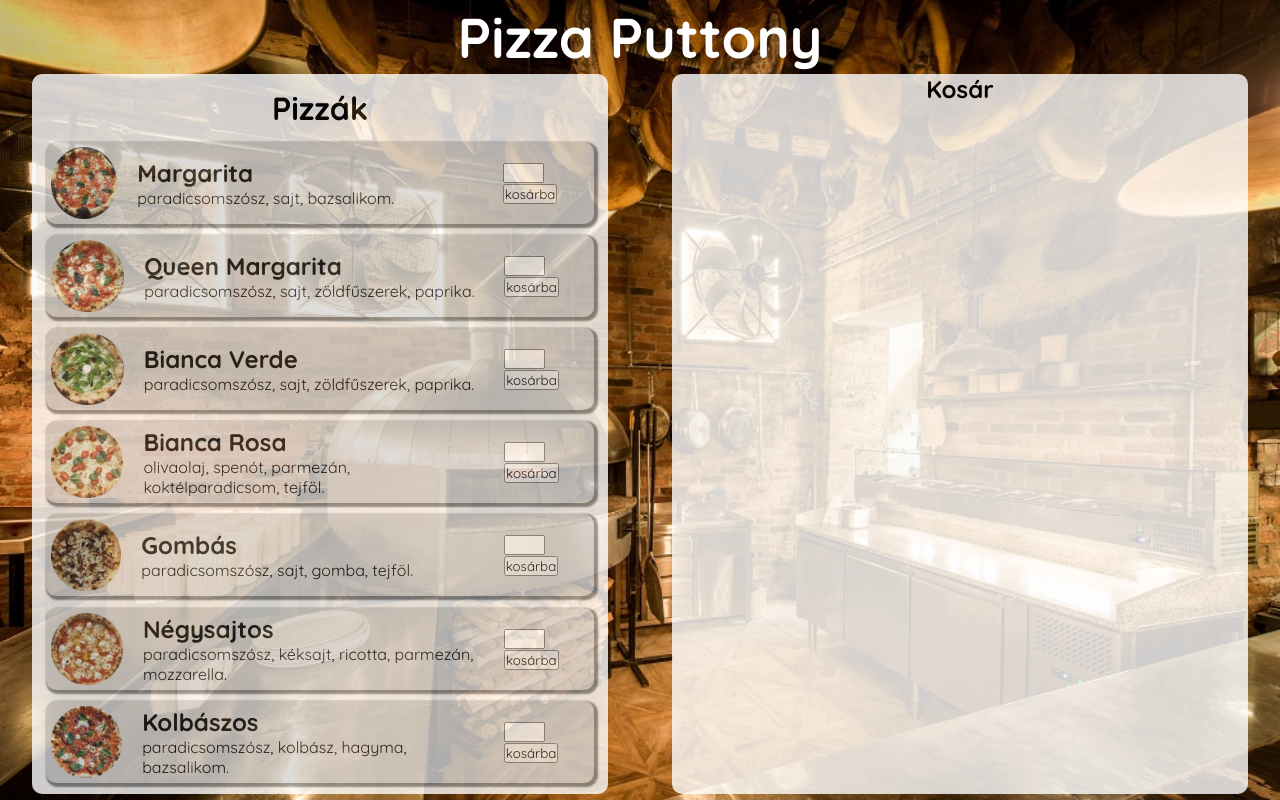
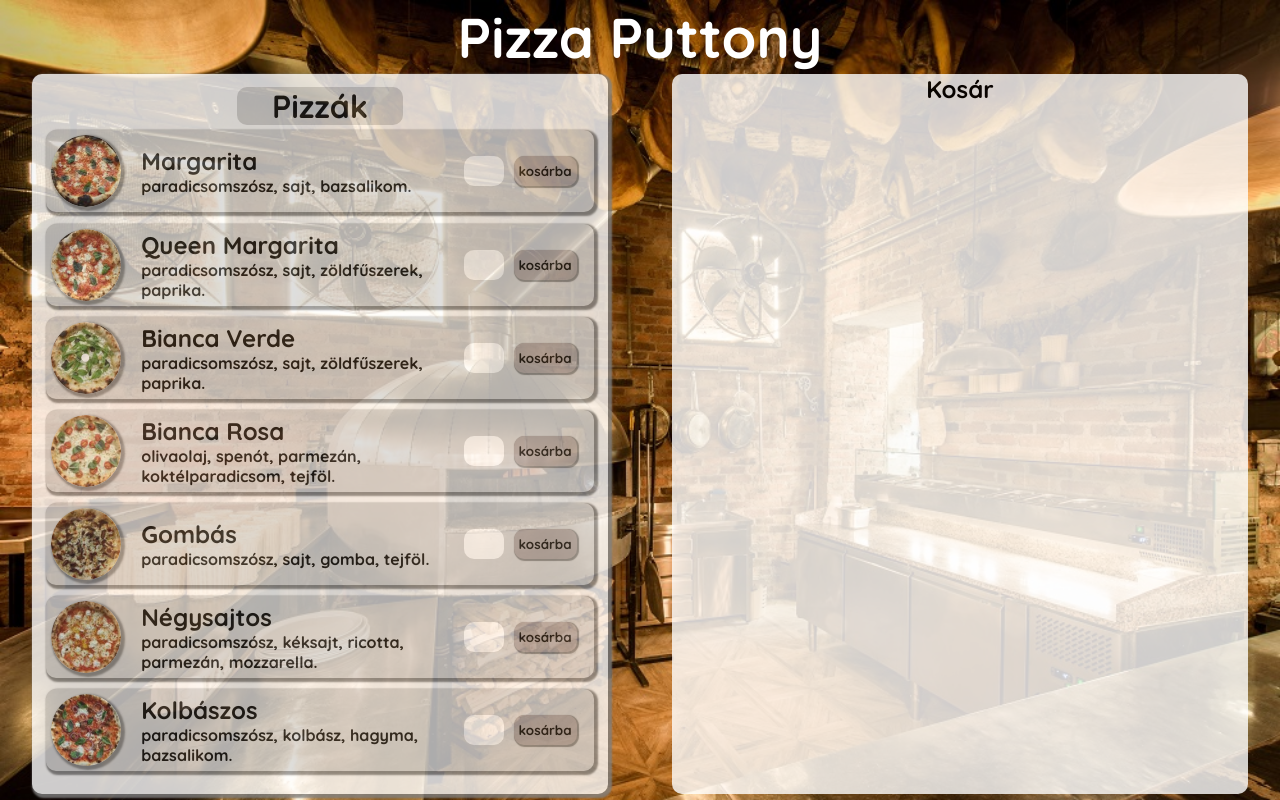
Before and after one commit to tomicoindaclub/pizza-order-prototype, a plain HTML site: page frontend/index.html in a window 1280 px wide. Drawn offline with Linux system fonts and the light colour scheme.

Commit message:
design_1108
Co-authored-by: Laczkó Kristóf <L4Kry@users.noreply.github.com>
Co-authored-by: Róbert Valcsák <robertvalcsak@users.noreply.github.com>

```diff
--- a/frontend/index.html
+++ b/frontend/index.html
@@ -32,10 +32,10 @@
                 type="number"
                 id="quantity"
                 name="quantity"
-                min="1"
+                min="0"
                 max="10"
               />
-              <input type="button" value="kosárba" />
+              <input class="kosar-button" type="button" value="kosárba" />
             </form>
           </div>
           <div class="pizza-card">
@@ -50,10 +50,10 @@
                 type="number"
                 id="quantity"
                 name="quantity"
-                min="1"
+                min="0"
                 max="10"
               />
-              <input type="button" value="kosárba" />
+              <input class="kosar-button" type="button" value="kosárba" />
             </form>
           </div>
           <div class="pizza-card">
@@ -68,10 +68,10 @@
                 type="number"
                 id="quantity"
                 name="quantity"
-                min="1"
+                min="0"
                 max="10"
               />
-              <input type="button" value="kosárba" />
+              <input class="kosar-button" type="button" value="kosárba" />
             </form>
           </div>
           <div class="pizza-card">
@@ -86,10 +86,10 @@
                 type="number"
                 id="quantity"
                 name="quantity"
-                min="1"
+                min="0"
                 max="10"
               />
-              <input type="button" value="kosárba" />
+              <input class="kosar-button" type="button" value="kosárba" />
             </form>
           </div>
           <div class="pizza-card">
@@ -104,10 +104,10 @@
                 type="number"
                 id="quantity"
                 name="quantity"
-                min="1"
+                min="0"
                 max="10"
               />
-              <input type="button" value="kosárba" />
+              <input class="kosar-button" type="button" value="kosárba" />
             </form>
           </div>
           <div class="pizza-card">
@@ -122,10 +122,10 @@
                 type="number"
                 id="quantity"
                 name="quantity"
-                min="1"
+                min="0"
                 max="10"
               />
-              <input type="button" value="kosárba" />
+              <input class="kosar-button" type="button" value="kosárba" />
             </form>
           </div>
           <div class="pizza-card">
@@ -140,10 +140,10 @@
                 type="number"
                 id="quantity"
                 name="quantity"
-                min="1"
+                min="0"
                 max="10"
               />
-              <input type="button" value="kosárba" />
+              <input class="kosar-button" type="button" value="kosárba" />
             </form>
           </div>
         </div>
--- a/frontend/style.scss
+++ b/frontend/style.scss
@@ -40,16 +40,28 @@ body {
       height: 100%;
       border-radius: 10px;
       opacity: 0.8;
+      box-shadow: 2px 2px 2px 2px gray;
 
       .pizzas {
         display: flex;
         flex-direction: column;
+        justify-content: center;
         width: 95%;
 
         .pizza-lap {
           color: black;
+          display: flex;
           font-size: 200%;
-          padding: 5px;
+          background-color: lightgrey;
+          opacity: 0.9;
+          padding: 1px;
+          border-radius: 10px;
+          width: 30%;
+          height: 5%;
+          margin-bottom: 5px;
+          margin-top: 2px;
+          margin-left: auto;
+          margin-right: auto;
         }
 
         .pizza-card {
@@ -64,34 +76,54 @@ body {
           box-shadow: 2px 2px 2px 2px gray;
           height: 10%;
 
+          img {
+            height: 100%;
+            margin-right: 20px;
+            width: 13%;
+            box-shadow: 2px 2px 2px 2px grey;
+            border-radius: 50%;
+          }
+
           span {
-            width: 75%;
-            margin-right: 20px;
+            width: 60%;
 
             p {
               width: 100%;
-            }
-          }
-        }
-        h2 {
-          // margin-bottom: 20px;
-        }
-        img {
-          height: 100%;
-          margin-right: 20px;
+              font-weight: 700;
             }
           }
 
-      .quantity-div {
-        align-items: stretch;
           form {
             display: flex;
             flex-direction: row;
-          margin-top: 4.5rem;
+            input[type="number"]::-webkit-inner-spin-button {
+              cursor: url(../frontend/pics/cursor_pizza.svg), auto;
+            }
+
+            input.kosar-button {
+              color: black;
+              font-weight: 500;
+              background-color: rgb(167, 159, 159);
+              border: none;
+              border-radius: 10px;
+              font-weight: 700;
+              padding: 5px;
+              box-shadow: 1px 1px 1px 1px grey;
+            }
+
+            input.kosar-button:active {
+              transition: ease-in;
+              box-shadow: none;
+            }
 
             .quantity {
               width: 30px;
               margin-right: 10px;
+              height: 20px;
+              padding: 5px;
+              border: 0;
+              border-radius: 10px;
+            }
           }
         }
       }
```
Also changed, not shown: frontend/style.css, 2 other files. Lines whose indentation alone changed are shown as unchanged.
